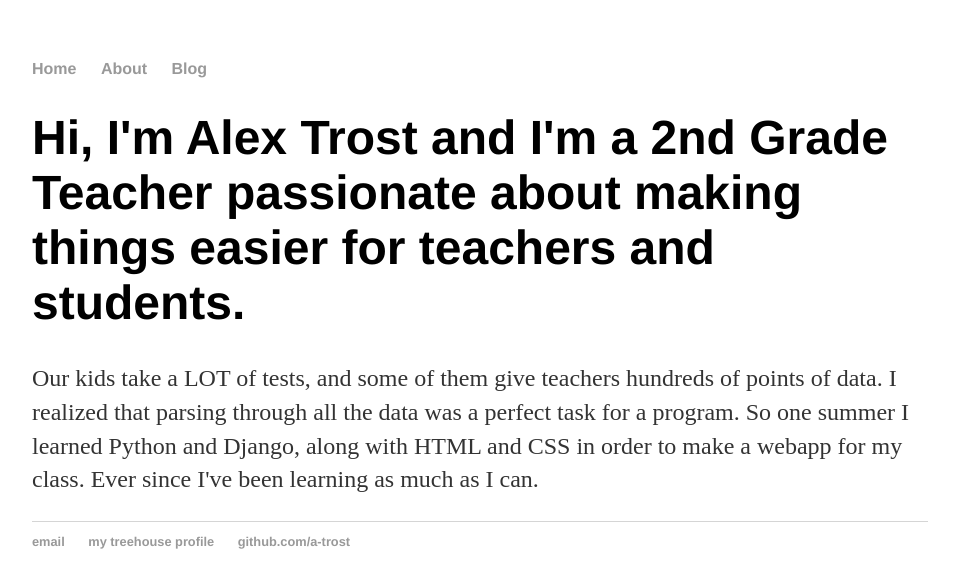
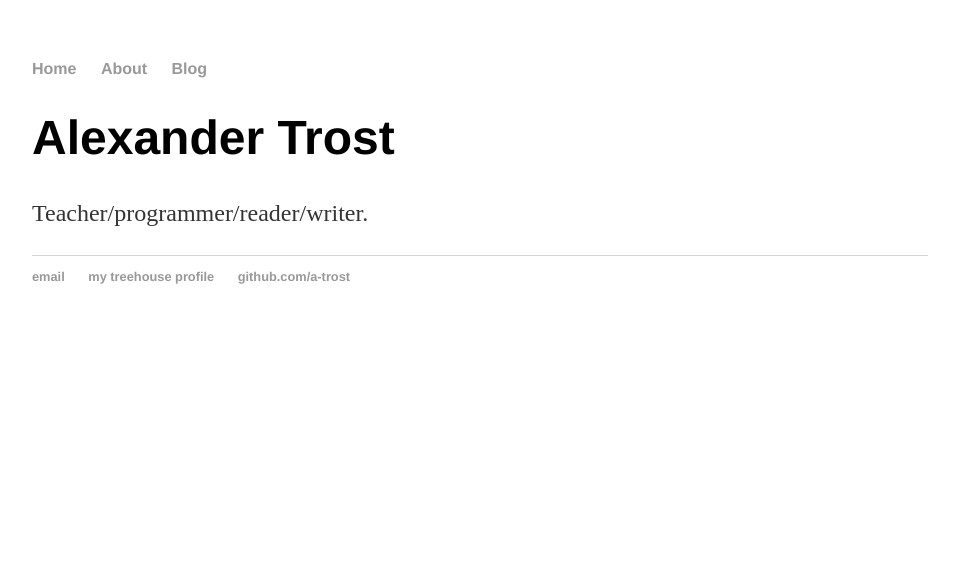
Before and after one commit to a-trost/a-trost.github.io, a Jekyll site: the page built from index.html, in a window 1280 px wide. Shown: the top 588 px of the page, without its empty margins (160-1119 px from the left). Built offline with Jekyll 4.4.1, drawn with Linux system fonts in a browser that asks for light colours.

Commit message:
Simplified the home page

```diff
--- a/index.html
+++ b/index.html
@@ -3,6 +3,6 @@ layout: default
 title: Alexander Trost, Elementary Developer
 ---
 <div class="blurb">
-	<h1>Hi, I'm Alex Trost and I'm a 2nd Grade Teacher passionate about making things easier for teachers and students.</h1>
-				<p>Our kids take a LOT of tests, and some of them give teachers hundreds of points of data. I realized that parsing through all the data was a perfect task for a program. So one summer I learned Python and Django, along with HTML and CSS in order to make a webapp for my class. Ever since I've been learning as much as I can.</p>
+	<h1>Alexander Trost</h1>
+	<p>Teacher/programmer/reader/writer.</p>
 </div><!-- /.blurb -->
```
